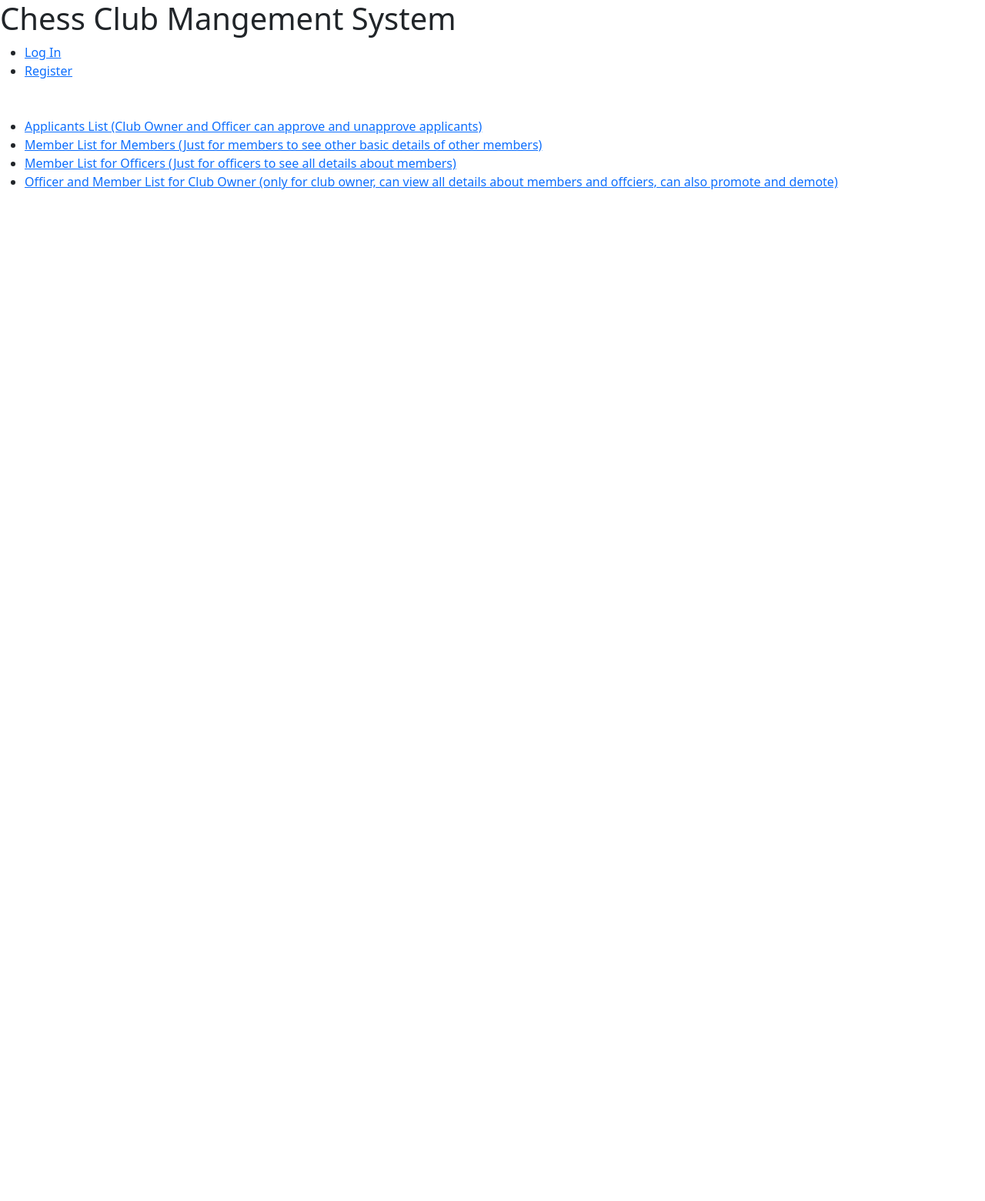
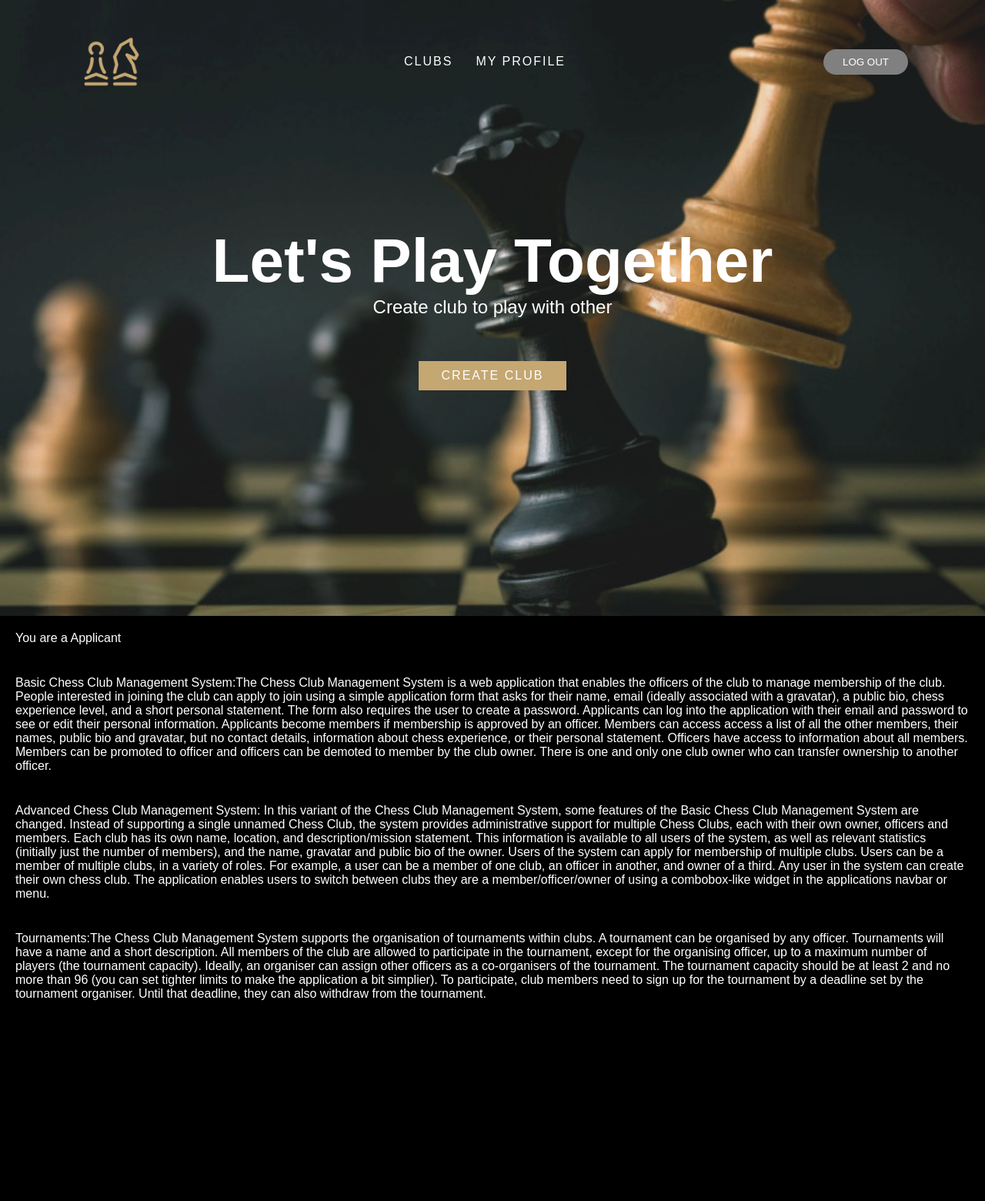
Before and after one commit to Heenal15/Team-Penguin, a Django app: page /home in a window 1280 px wide. Shown: the top 1560 px of the page at 77% size. Before the commit the page ends 246 px from the top, so only its background shows below. Run offline with Django 3.2, Linux system fonts and the light colour scheme; a user stored in the database is signed in; some libraries are stand-ins or nearby versions.

Commit message:
Update home.html with conditions based on user type

```diff
--- a/clubs/templates/home.html
+++ b/clubs/templates/home.html
@@ -1,20 +1,88 @@
-{% extends 'base_content.html' %}
+{% load static %}
+<!DOCTYPE html>
+<html lang="en">
+
+{% block body %}
 
 <head>
-  <title>Home</title>
+  <meta name="viewport" content="wide=device-width, initial_scale=1.0">
+<link rel="stylesheet" type="text/css" href="../../../static/homepage.css" />
+<title> homepage </title>
 </head>
-{% block body %}
 
-  <h1>Chess Club Mangement System</h1>
+<body>
+  <header>
+    <img src="../../static/images/logoko.png" width="90" height="80" class="logo">
+    {%if user.user_type == 0 %}
+    <ul>
+      <li><a href='{% url 'club_list' %}' style="text-decoration: none">CLUBS</a></li>
+      <li><a href='{% url 'profile' %}' style="text-decoration: none">MY PROFILE</a></li>
+    </ul>
+   {% endif %}
+   {%if user.user_type == 1 %}
+   <ul>
+     <li><a href='{% url 'club_list' %}' style="text-decoration: none">CLUBS</a></li>
+     <li><a href='{% url 'member_list' %}' style="text-decoration: none">MEMBERS</a></li>
+     <li><a href='{% url 'profile' %}' style="text-decoration: none">MY PROFILE</a></li>
+   </ul>
+    {% endif %}
+   {%if user.user_type == 2 %}
+    <ul>
+      <li><a href='{% url 'club_list' %}' style="text-decoration: none">CLUBS</a></li>
+      <li><a href='{% url 'applicant_list' %}' style="text-decoration: none">APPLICANTS</a></li>
+      <li><a href='{% url 'member_list_for_officer' %}' style="text-decoration: none">MEMBERS</a></li>
+      <li><a href='{% url 'profile' %}' style="text-decoration: none">MY PROFILE</a></li>
+    </ul>
+  {% endif %}
+  {%if user.user_type == 3 %}
+  <ul>
+    <li><a href='{% url 'club_list' %}' style="text-decoration: none">CLUBS</a></li>
+    <li><a href='{% url 'applicant_list' %}' style="text-decoration: none">APPLICANTS</a></li>
+    <li><a href='{% url 'members_and_officers_for_clubowner' %}' style="text-decoration: none">MY CLUB</a></li>
+    <li><a href='{% url 'officers' %}' style="text-decoration: none">OWNERSHIP</a></li>
+    <li><a href='{% url 'profile' %}' style="text-decoration: none">MY PROFILE</a></li>
+  </ul>
+  {% endif %}
+
+    <a class="logout" href='{% url 'log_out' %}'><button>LOG OUT</button></a>
+  </header>
+
+  <section class="banner">
+    <div class="content">
+      <h2>Let's Play Together</h2>
+      <p>Create club to play with other</p>
+      <br><br>
+      <a href="#" class="btn">Create Club</a>
+    </div>
+  </section>
+
+  <section class="about">
+    <p>You are a {{ user.get_user_type_display }}</p>
+    <p>Basic Chess Club Management System:The Chess Club Management System is a web application that enables the officers of the club to manage membership of the club. People interested in joining the club can apply to join using a
+      simple application form that asks for their name, email (ideally associated with a gravatar), a public bio, chess experience level, and a short personal statement. The form also requires the user to create a password. Applicants can log
+      into the application with their email and password to see or edit their personal information. Applicants become members if membership is approved by an officer. Members can access access a list of all the other members, their names, public
+      bio and gravatar, but no contact details, information about chess experience, or their personal statement. Officers have access to information about all members. Members can be promoted to officer and officers can be demoted to member by the
+      club owner. There is one and only one club owner who can transfer ownership to another officer.</p>
+    <p>Advanced Chess Club Management System: In this variant of the Chess Club Management System, some features of the Basic Chess Club Management System are changed. Instead of supporting a single unnamed Chess Club, the system
+      provides administrative support for multiple Chess Clubs, each with their own owner, officers and members. Each club has its own name, location, and description/mission statement. This information is available to all users of the system, as
+      well as relevant statistics (initially just the number of members), and the name, gravatar and public bio of the owner. Users of the system can apply for membership of multiple clubs. Users can be a member of multiple clubs, in a variety of
+      roles.
+      For example, a user can be a member of one club, an officer in another, and owner of a third. Any user in the system can create their own chess club. The application enables users to switch between clubs they are a member/officer/owner of
+      using a combobox-like widget in the applications navbar or menu.</p>
+    <p>Tournaments:The Chess Club Management System supports the organisation of tournaments within clubs. A tournament can be organised by any officer. Tournaments will have a name and a short description. All members of the club
+      are allowed to participate in the tournament, except for the organising officer, up to a maximum number of players (the tournament capacity). Ideally, an organiser can assign other officers as a co-organisers of the tournament. The tournament
+      capacity should be at least 2 and no more than 96 (you can set tighter limits to make the application a bit simplier). To participate, club members need to sign up for the tournament by a deadline set by the tournament organiser. Until that
+      deadline, they can also withdraw from the tournament.</p>
+  </section>
 
 
-<ul>
-  <li><a href='{% url 'log_in' %}'> Log In </a></li>
-  <li><a href='{% url 'register' %}'> Register </a></li>
-  <br></br>
-  <li><a href='{% url 'applicant_list' %}'> Applicants List (Club Owner and Officer can approve and unapprove applicants)</a></li>
-  <li><a href='{% url 'member_list' %}'> Member List for Members (Just for members to see other basic details of other members) </a></li>
-  <li><a href='{% url 'member_list_for_officer' %}'> Member List for Officers (Just for officers to see all details about members) </a></li>
-  <li><a href='{% url 'members_and_officers_for_clubowner' %}'> Officer and Member List for Club Owner (only for club owner, can view all details about members and offciers, can also promote and demote) </a></li>
-</ul>
+  <script type="text/javascript">
+    window.addEventListener("scroll", function() {
+      var header = document.querySelector("header");
+      header.classList.toggle("sticky", window.scrollY > 0);
+    })
+  </script>
+
+</body>
+</html>
 {% endblock %}
--- a/clubs/templates/member_list.html
+++ b/clubs/templates/member_list.html
@@ -12,7 +12,7 @@
     <div class="col-12">
       <br><br>
       <h2>Chess Club Members</h2>
-      <a class="btn btn-primary" href="{% url 'member_home' %}"><button2>Home</button2></a>
+      <a class="btn btn-primary" href="{% url 'home' %}"><button2>Home</button2></a>
       <table class="table">
         <th scope="col"> </th>
         <th scope="col">Full Name</th>
--- a/clubs/templates/officers.html
+++ b/clubs/templates/officers.html
@@ -12,7 +12,7 @@
     <div class="col-12">
       <br> <br>
       <h2>Chess Club Officers</h2>
-      <a class="btn btn-primary" href="{% url 'owner_home' %}"><button2>Home</button2></a>
+      <a class="btn btn-primary" href="{% url 'home' %}"><button2>Home</button2></a>
       <table class="table">
         <th scope="col"> </th>
         <th scope="col">Full Name</th>
```
